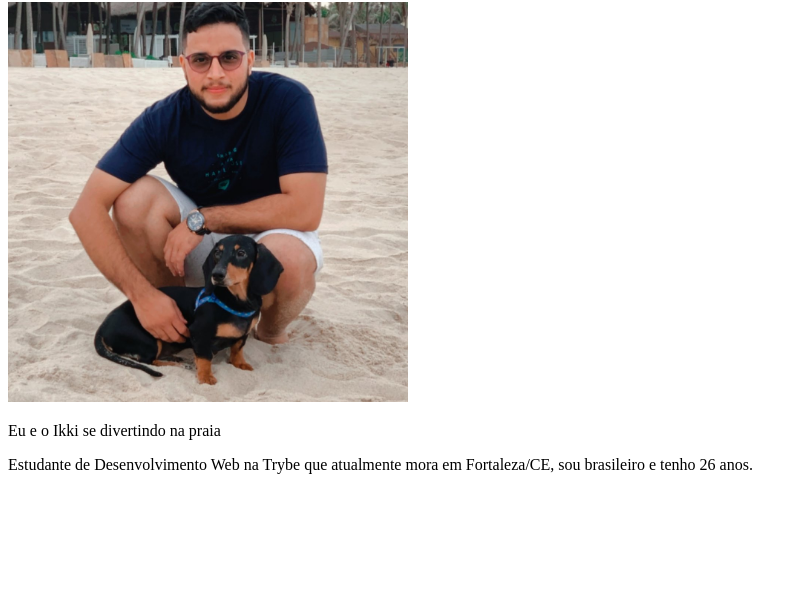
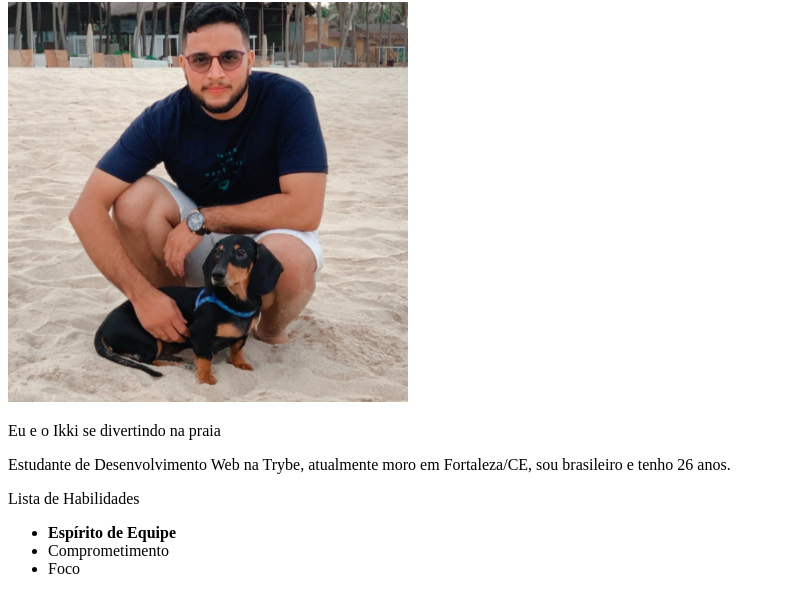
Before and after one commit to mateussousaa/mateussousaa.github.io, a plain HTML site: page index.html in a window 1280 px wide. Shown: the part 78-690 px from the top of the page, without its empty margins (0-807 px from the left). Drawn offline with Linux system fonts and the light colour scheme.

Commit message:
Lista de habilidades adicionada

```diff
--- a/index.html
+++ b/index.html
@@ -10,6 +10,13 @@
     <h1>Mateus Angelino de Sousa</h1>
     <img src="mateus.jpg" alt="Foto do Mateus" width="400px">
     <p>Eu e o Ikki se divertindo na praia</p>
-    <p>Estudante de Desenvolvimento Web na Trybe que atualmente mora em Fortaleza/CE, sou brasileiro e tenho 26 anos.</p>
+    <p>Estudante de Desenvolvimento Web na Trybe, atualmente moro em Fortaleza/CE, sou brasileiro e tenho 26 anos.</p>
+
+    <p>Lista de Habilidades</p>
+    <ul>
+        <li><strong>Espírito de Equipe</strong></li>
+        <li>Comprometimento</li>
+        <li>Foco</li>
+    </ul>
 </body>
 </html>
```
